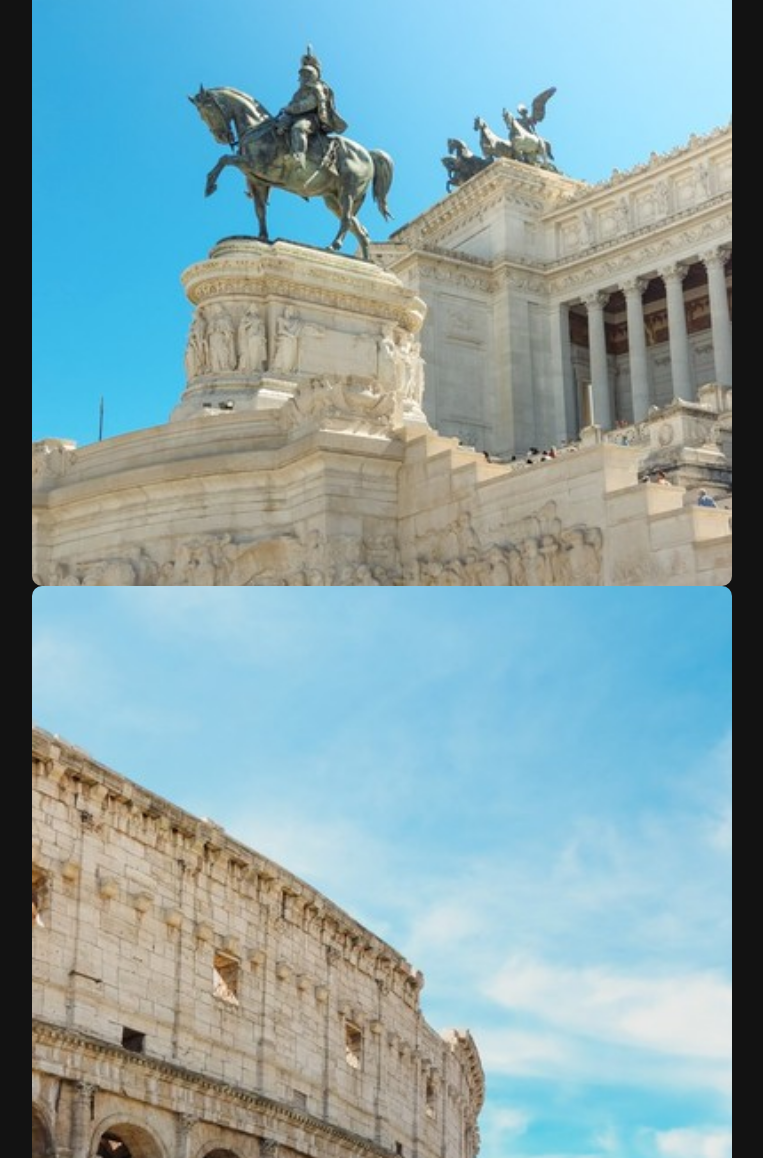
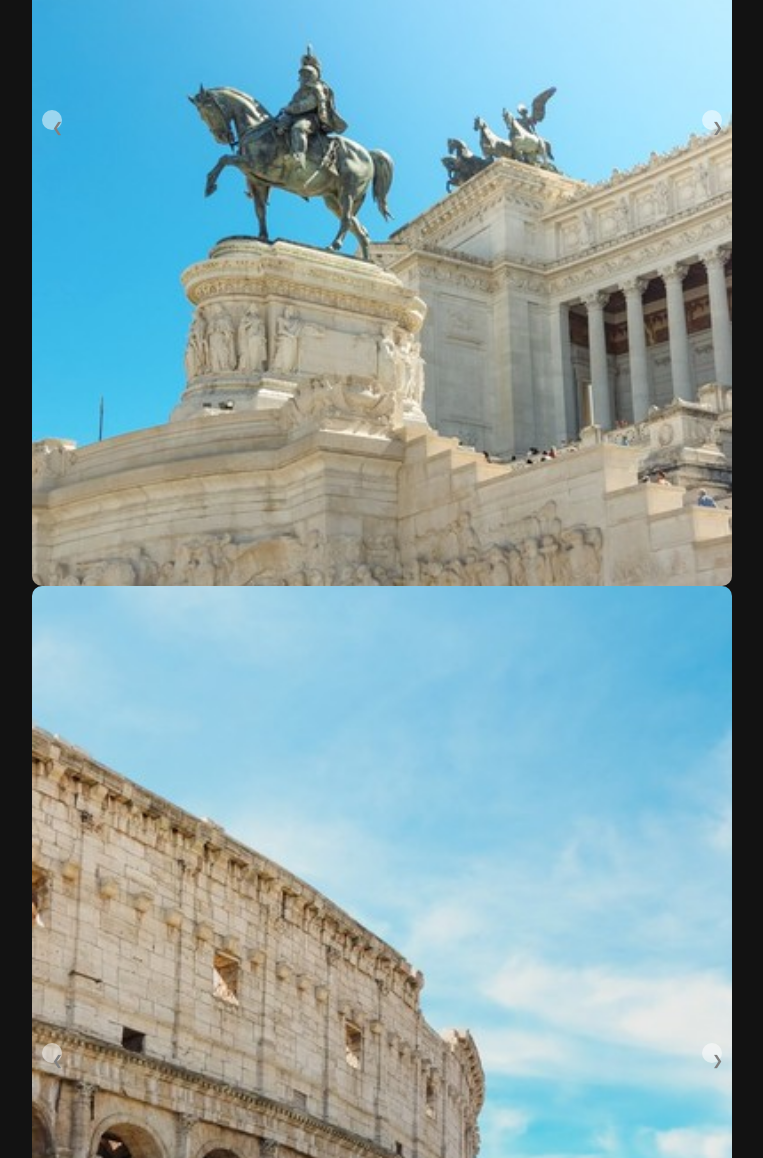
Before and after one commit to KiritoKitto/kiritokitto.github.io, a Jekyll site: the page built from page/test.md, in a window 1280 px wide. Shown: the part 419-1577 px from the top of the page, without its empty margins (258-1021 px from the left). Built offline with Jekyll 4.4.1, drawn with Linux system fonts in a browser that asks for light colours; some web fonts are replaced; our own code applies the rules of GitHub Pages for plain Markdown files.

Commit message:
retry test

```diff
--- a/css/instagram.css
+++ b/css/instagram.css
@@ -55,16 +55,17 @@
 }
 
 button {
+  position: absolute;
+  top: 50%;
+  transform: translateY(-50%);
+  background-color: rgba(255, 255, 255, 0.5);
+  color: grey;
   border: none;
-  background-color: transparent;
+  padding: 10px;
+  height: 10px;
+  width: 10px;
   cursor: pointer;
-  display: flex;
-  justify-content: center;
-  align-items: center;
-  width: 50px;
-  height: 50px;
-  border-radius: 50%; /
-  font-size: 24px;
+  border-radius: 100px;
 }
 
 .prev {
```
